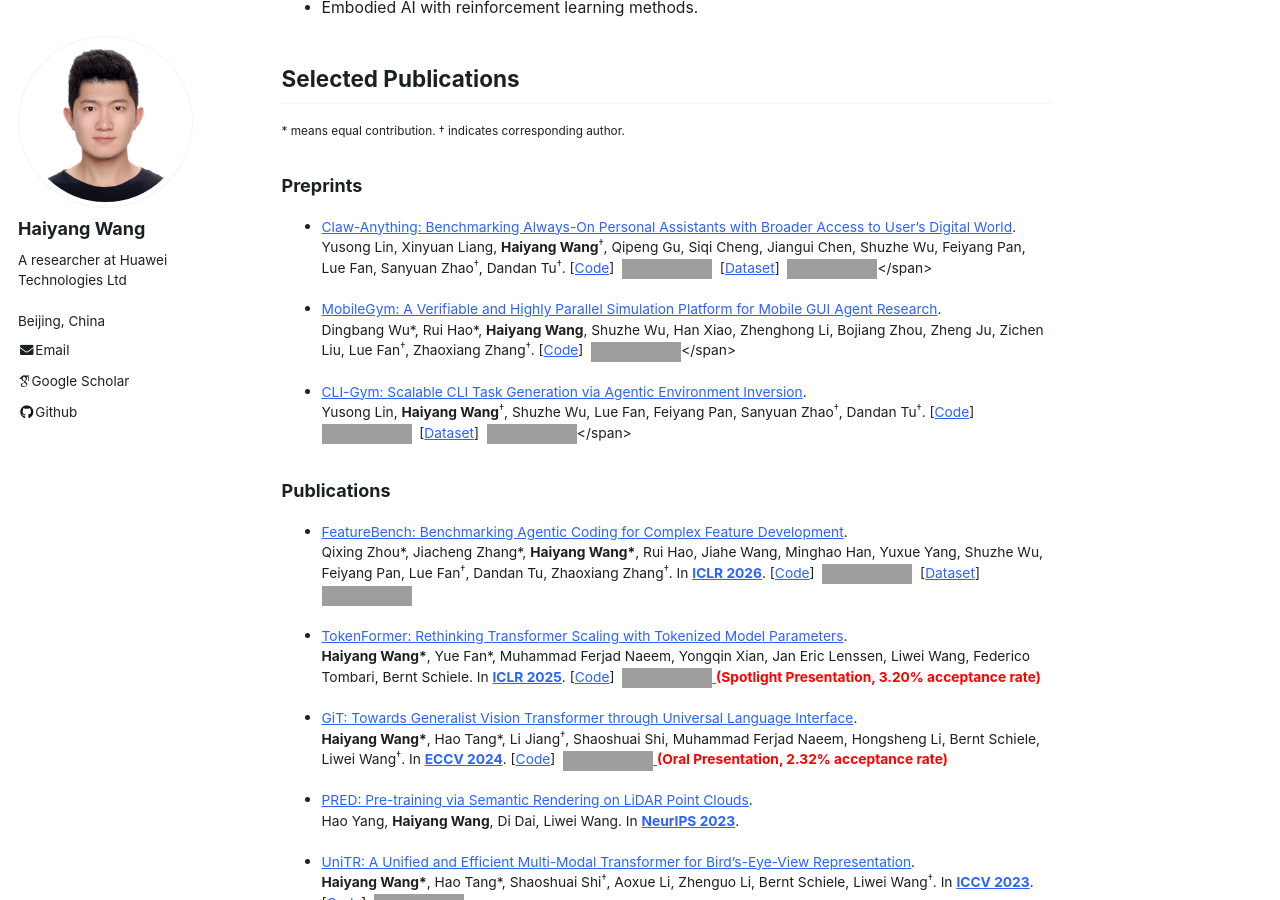
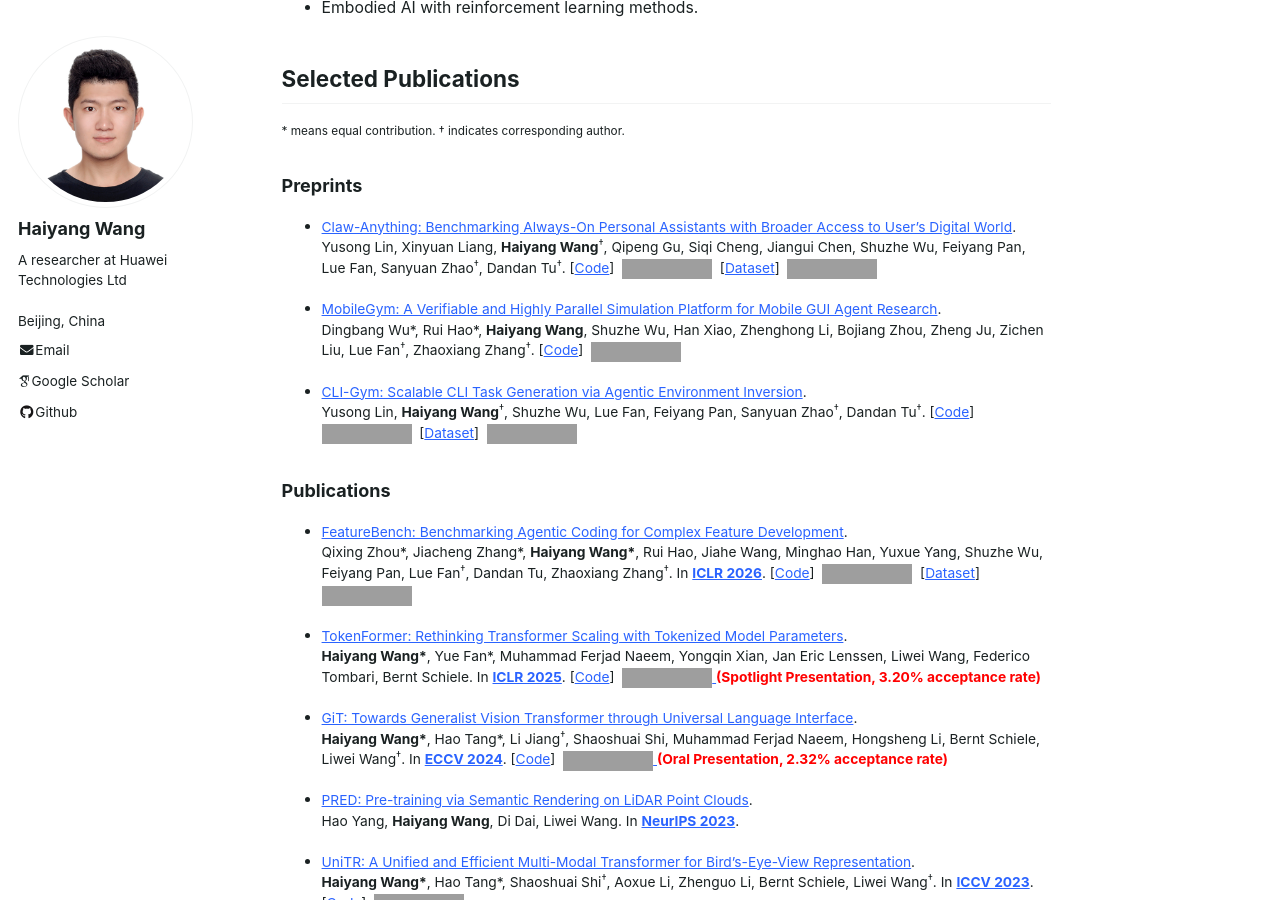
Before and after one commit to Haiyang-W/haiyang-w.github.io, a Jekyll site: the page built from _pages/about.md, in a window 1280 px wide and 900 px high, scrolled down 804 px, cut to the strip 0-900 px from the top of the window. Built offline with Jekyll 4.4.1, drawn with Linux system fonts in a browser that asks for light colours; some web fonts are replaced; comment, search, counter and statistics services are not loaded; grey boxes are pictures that could not be loaded.

Commit message:
update homepage 20260527

```diff
--- a/_pages/about.md
+++ b/_pages/about.md
@@ -32,13 +32,13 @@ Previous research areas:
 ### Preprints
 
 * [Claw-Anything: Benchmarking Always-On Personal Assistants with Broader Access to User's Digital World](https://arxiv.org/abs/2605.26086). \\
-Yusong Lin, Xinyuan Liang, **Haiyang Wang**<sup>†</sup>, Qipeng Gu, Siqi Cheng, Jiangui Chen, Shuzhe Wu, Feiyang Pan, Lue Fan, Sanyuan Zhao<sup>†</sup>, Dandan Tu<sup>†</sup>. \[[Code](https://github.com/LiberCoders/CLaw-Anything)\] &nbsp;<a href="https://github.com/LiberCoders/CLaw-Anything"><img alt="GitHub stars" style="vertical-align:middle" src="https://img.shields.io/github/stars/LiberCoders/CLaw-Anything?style=social"></a> &nbsp;\[[Dataset](https://huggingface.co/datasets/LiberCoders/Claw-Anything)\] &nbsp;<a href="https://huggingface.co/datasets/LiberCoders/Claw-Anything"><img alt="Hugging Face downloads" style="vertical-align:middle" src="https://img.shields.io/badge/dynamic/json?url=https%3A%2F%2Fhuggingface.co%2Fapi%2Fdatasets%2FLiberCoders%2FCLaw-Anything&query=%24.downloads&label=Downloads&suffix=%20monthly&color=white&logo=huggingface&logoColor=FFD21E"></a></span>
+Yusong Lin, Xinyuan Liang, **Haiyang Wang**<sup>†</sup>, Qipeng Gu, Siqi Cheng, Jiangui Chen, Shuzhe Wu, Feiyang Pan, Lue Fan, Sanyuan Zhao<sup>†</sup>, Dandan Tu<sup>†</sup>. \[[Code](https://github.com/LiberCoders/CLaw-Anything)\] &nbsp;<a href="https://github.com/LiberCoders/CLaw-Anything"><img alt="GitHub stars" style="vertical-align:middle" src="https://img.shields.io/github/stars/LiberCoders/CLaw-Anything?style=social"></a> &nbsp;\[[Dataset](https://huggingface.co/datasets/LiberCoders/Claw-Anything)\] &nbsp;<a href="https://huggingface.co/datasets/LiberCoders/Claw-Anything"><img alt="Hugging Face downloads" style="vertical-align:middle" src="https://img.shields.io/badge/dynamic/json?url=https%3A%2F%2Fhuggingface.co%2Fapi%2Fdatasets%2FLiberCoders%2FCLaw-Anything&query=%24.downloads&label=Downloads&suffix=%20monthly&color=white&logo=huggingface&logoColor=FFD21E"></a>
 
 * [MobileGym: A Verifiable and Highly Parallel Simulation Platform for Mobile GUI Agent Research](https://arxiv.org/abs/2605.26114). \\
-Dingbang Wu\*, Rui Hao\*, **Haiyang Wang**, Shuzhe Wu, Han Xiao, Zhenghong Li, Bojiang Zhou, Zheng Ju, Zichen Liu, Lue Fan<sup>†</sup>, Zhaoxiang Zhang<sup>†</sup>. \[[Code](https://github.com/Purewhiter/mobilegym)\] &nbsp;<a href="https://github.com/Purewhiter/mobilegym"><img alt="GitHub stars" style="vertical-align:middle" src="https://img.shields.io/github/stars/Purewhiter/mobilegym?style=social"></a></span>
+Dingbang Wu\*, Rui Hao\*, **Haiyang Wang**, Shuzhe Wu, Han Xiao, Zhenghong Li, Bojiang Zhou, Zheng Ju, Zichen Liu, Lue Fan<sup>†</sup>, Zhaoxiang Zhang<sup>†</sup>. \[[Code](https://github.com/Purewhiter/mobilegym)\] &nbsp;<a href="https://github.com/Purewhiter/mobilegym"><img alt="GitHub stars" style="vertical-align:middle" src="https://img.shields.io/github/stars/Purewhiter/mobilegym?style=social"></a>
 
 * [CLI-Gym: Scalable CLI Task Generation via Agentic Environment Inversion](https://arxiv.org/pdf/2602.10999). \\
-Yusong Lin, **Haiyang Wang**<sup>†</sup>, Shuzhe Wu, Lue Fan, Feiyang Pan, Sanyuan Zhao<sup>†</sup>, Dandan Tu<sup>†</sup>. \[[Code](https://github.com/LiberCoders/CLI-Gym)\] &nbsp;<a href="https://github.com/LiberCoders/CLI-Gym"><img alt="GitHub stars" style="vertical-align:middle" src="https://img.shields.io/github/stars/LiberCoders/CLI-Gym?style=social"></a> &nbsp;\[[Dataset](https://huggingface.co/datasets/LiberCoders/CLI-Gym)\] &nbsp;<a href="https://huggingface.co/datasets/LiberCoders/CLI-Gym"><img alt="Hugging Face downloads" style="vertical-align:middle" src="https://img.shields.io/badge/dynamic/json?url=https%3A%2F%2Fhuggingface.co%2Fapi%2Fdatasets%2FLiberCoders%2FCLI-Gym&query=%24.downloads&label=Downloads&suffix=%20monthly&color=white&logo=huggingface&logoColor=FFD21E"></a></span>
+Yusong Lin, **Haiyang Wang**<sup>†</sup>, Shuzhe Wu, Lue Fan, Feiyang Pan, Sanyuan Zhao<sup>†</sup>, Dandan Tu<sup>†</sup>. \[[Code](https://github.com/LiberCoders/CLI-Gym)\] &nbsp;<a href="https://github.com/LiberCoders/CLI-Gym"><img alt="GitHub stars" style="vertical-align:middle" src="https://img.shields.io/github/stars/LiberCoders/CLI-Gym?style=social"></a> &nbsp;\[[Dataset](https://huggingface.co/datasets/LiberCoders/CLI-Gym)\] &nbsp;<a href="https://huggingface.co/datasets/LiberCoders/CLI-Gym"><img alt="Hugging Face downloads" style="vertical-align:middle" src="https://img.shields.io/badge/dynamic/json?url=https%3A%2F%2Fhuggingface.co%2Fapi%2Fdatasets%2FLiberCoders%2FCLI-Gym&query=%24.downloads&label=Downloads&suffix=%20monthly&color=white&logo=huggingface&logoColor=FFD21E"></a>
 
 ### Publications
 
```
